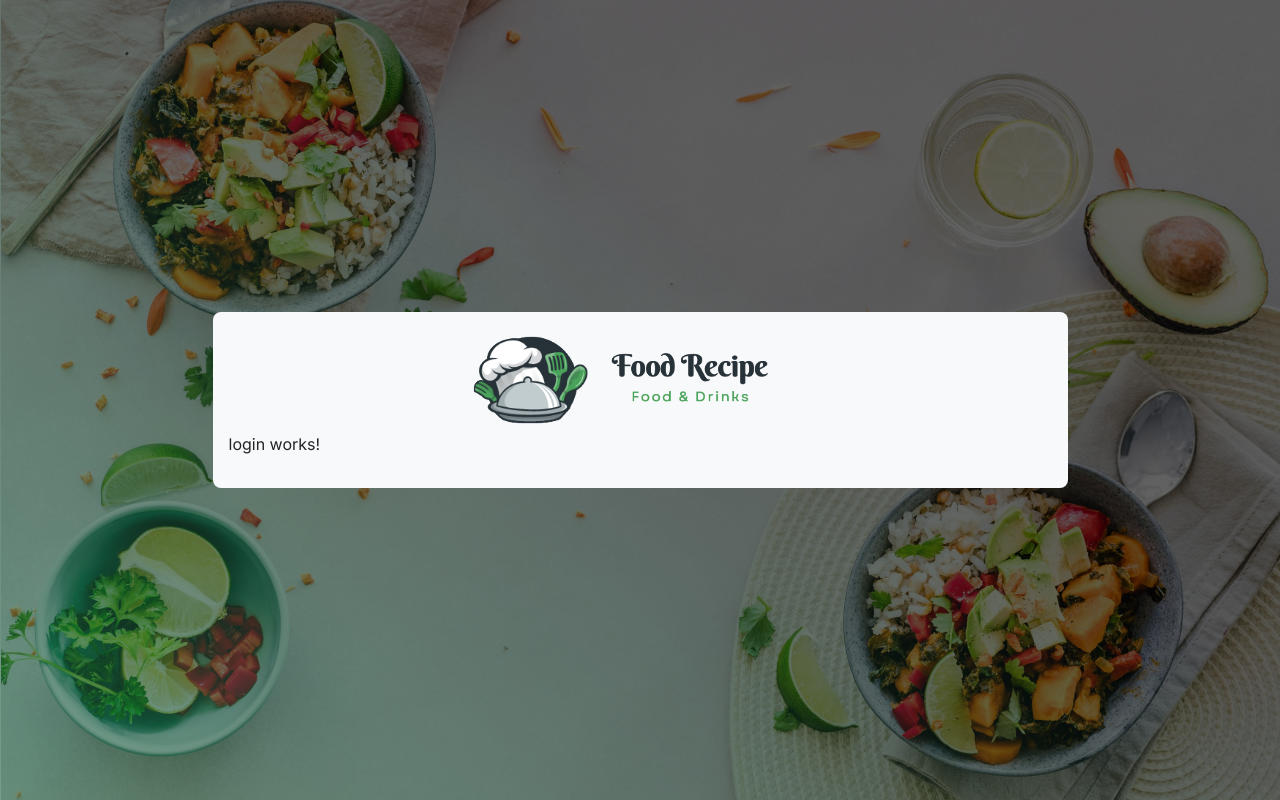
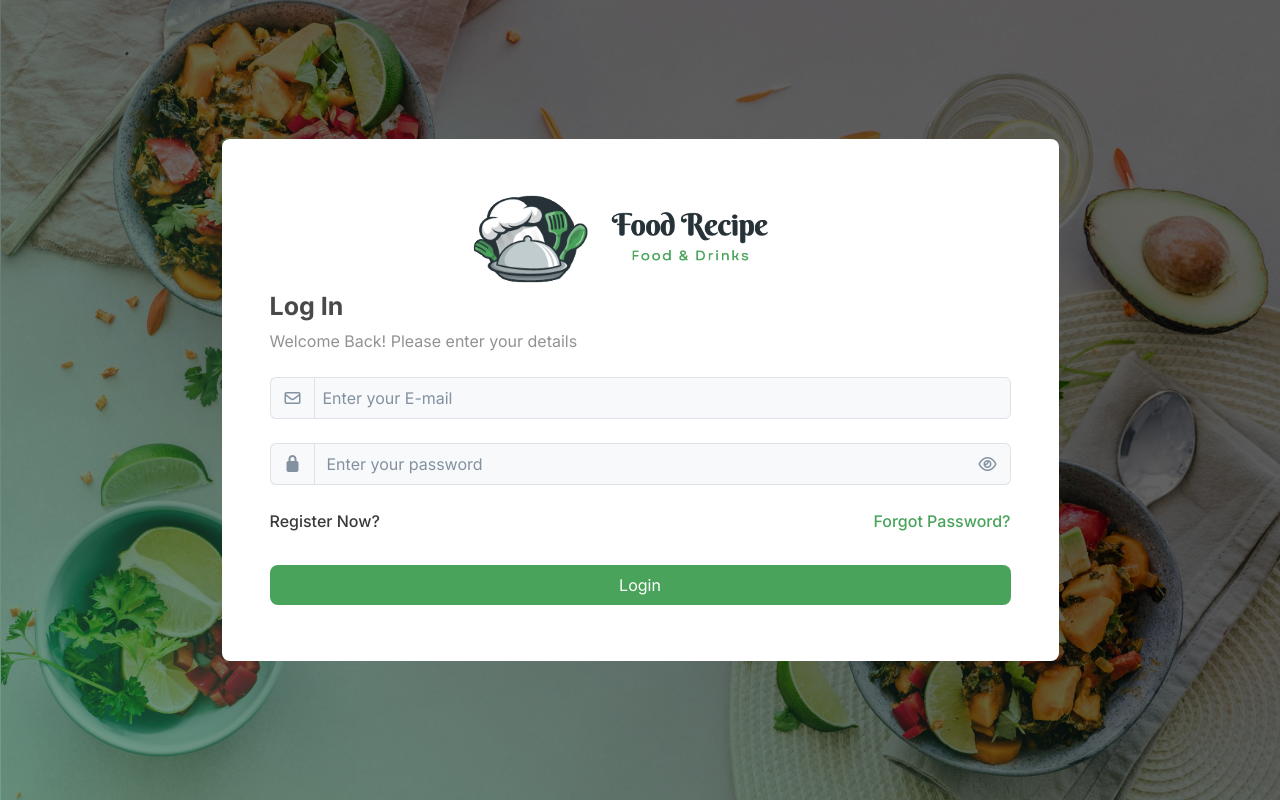
Before and after one commit to Shaimaa-Mady5/Food-App-ANG16, an Angular app: page /login in a window 1280 px wide. Built offline with nearby package versions, Linux system fonts and the light colour scheme.

Commit message:
feature/login: designed all login page with new global variables

```diff
--- a/src/app/auth/auth.component.html
+++ b/src/app/auth/auth.component.html
@@ -1,7 +1,7 @@
 <div class="min-vh-100 bg-auth">
   <div class="container">
-    <div class="row justify-content-center align-items-center min-vh-100">
-        <div class="auth-container bg-light w-75 rounded-3 p-3">
+    <div class="row justify-content-center align-items-center min-vh-100 w-75 mx-auto">
+        <div class="auth-container bg-white rounded-3 p-5">
 
           <!-- start::logo  -->
         <div class="logo text-center">
--- a/src/app/auth/components/form-title/form-title.component.html
+++ b/src/app/auth/components/form-title/form-title.component.html
@@ -1,4 +1,4 @@
 <div class="form-title">
   <h1>{{ title }}</h1>
-  <p>{{ description }}</p>
+  <p class="text-gray-color">{{ description }}</p>
 </div>
--- a/src/app/auth/components/form-title/form-title.component.scss
+++ b/src/app/auth/components/form-title/form-title.component.scss
@@ -6,7 +6,4 @@
     font-size: 25px;
     font-weight: 700;
   }
-  p {
-    color: $dark-gray-color;
-  }
 }
--- a/src/app/auth/components/login/login.component.html
+++ b/src/app/auth/components/login/login.component.html
@@ -1 +1,68 @@
-<p>login works!</p>
+<div>
+  <!-- form title  -->
+  <app-form-title
+    description="Welcome Back! Please enter your details"
+    title="Log In"
+  ></app-form-title>
+
+  <!-- start:: form  -->
+  <form>
+    <!-- start::email -->
+    <div class="input-group my-4 align-items-center">
+      <div class="input-group-prepend">
+        <span
+          class="input-group-text d-inline-block border-end-0 rounded-end-0 py-2"
+          id="UserEmail"
+          ><i class="fa-regular fa-envelope text-dark-gray"></i
+        ></span>
+      </div>
+      <input
+        type="text"
+        class="form-control bg-light p-2"
+        placeholder="Enter your E-mail"
+        aria-label="UserEmail"
+        aria-describedby="UserEmail"
+      />
+    </div>
+    <!-- end::email -->
+
+    <!-- start::Password -->
+    <div class="input-group my-4">
+      <div class="input-group-prepend">
+        <span
+          class="input-group-text d-inline-block border-end-0 rounded-end-0 py-2"
+          id="UserPassword"
+          ><i class="fa-solid fa-lock text-dark-gray"></i
+        ></span>
+      </div>
+      <input
+        type="text"
+        class="form-control bg-light border-end-0 py-2"
+        placeholder="Enter your password"
+        aria-label="UserPassword"
+        aria-describedby="UserPassword"
+      />
+
+      <!-- start:: eye icon  -->
+      <div class="input-group-prepend cursor-pointer">
+        <span
+          class="input-group-text d-inline-block border-start-0 rounded-start-0 py-2"
+          id="UserPassword"
+          ><i class="fa-regular fa-eye text-dark-gray"></i
+        ></span>
+      </div>
+    </div>
+    <!-- end::Password -->
+
+    <!-- start::links -->
+    <div class="links my-4 d-flex justify-content-between align-items-center">
+      <a class="cursor-pointer text-decoration-none fw-medium text-dark-light">Register Now?</a>
+      <a class="cursor-pointer text-decoration-none fw-medium text-main">Forgot Password?</a>
+    </div>
+    <!-- end::links -->
+
+    <!-- start::button -->
+    <button type="submit" class="green-btn w-100 my-2 p-2">Login</button>
+  </form>
+  <!-- end:: form  -->
+</div>
--- a/src/app/auth/components/login/login.component.scss
+++ b/src/app/auth/components/login/login.component.scss
@@ -0,0 +1,17 @@
+@use "../../../../styles/variables" as *;
+
+input::placeholder {
+  color: $dark-gray-color;
+}
+// .links {
+//   display: flex;
+//   justify-content: space-between;
+//   align-items: center;
+//   font-weight: 500;
+//   :nth-child(1) {
+//     color: $dark-light-color;
+//   }
+//   :nth-child(2) {
+//     color: $main-color;
+//   }
+// }
--- a/src/styles.scss
+++ b/src/styles.scss
@@ -4,3 +4,39 @@
 body {
   font-family: $main-family;
 }
+
+// colors
+.text-main {
+  color: $main-color;
+}
+.text-dark-color {
+  color: $dark-color;
+}
+.text-dark-light {
+  color: $dark-light-color;
+}
+.text-gray-color {
+  color: $gray-color;
+}
+.text-dark-gray {
+  color: $dark-gray-color;
+}
+.text-white-color{
+  color: $white-color;
+}
+// button style
+button {
+  border-radius: 8px;
+  border: none;
+  &.green-btn {
+    background-color: $main-color;
+    color: $white-color;
+  }
+}
+.cursor-pointer{
+  cursor: pointer;
+}
+// .form-control:focus {
+//   border-color: $main-color;
+//   box-shadow: none;
+// }
--- a/src/styles/_variables.scss
+++ b/src/styles/_variables.scss
@@ -5,7 +5,9 @@
 $main-color: #4aa35a;
 $dark-color: #494949;
 $dark-light-color: #3a3a3d;
-$dark-gray-color: #49494999;
+$gray-color: #49494999;
+$dark-gray-color:#8391A1;
+$white-color:#fff;
 
 // radius percentage
 $main-radius: 16px;
```
